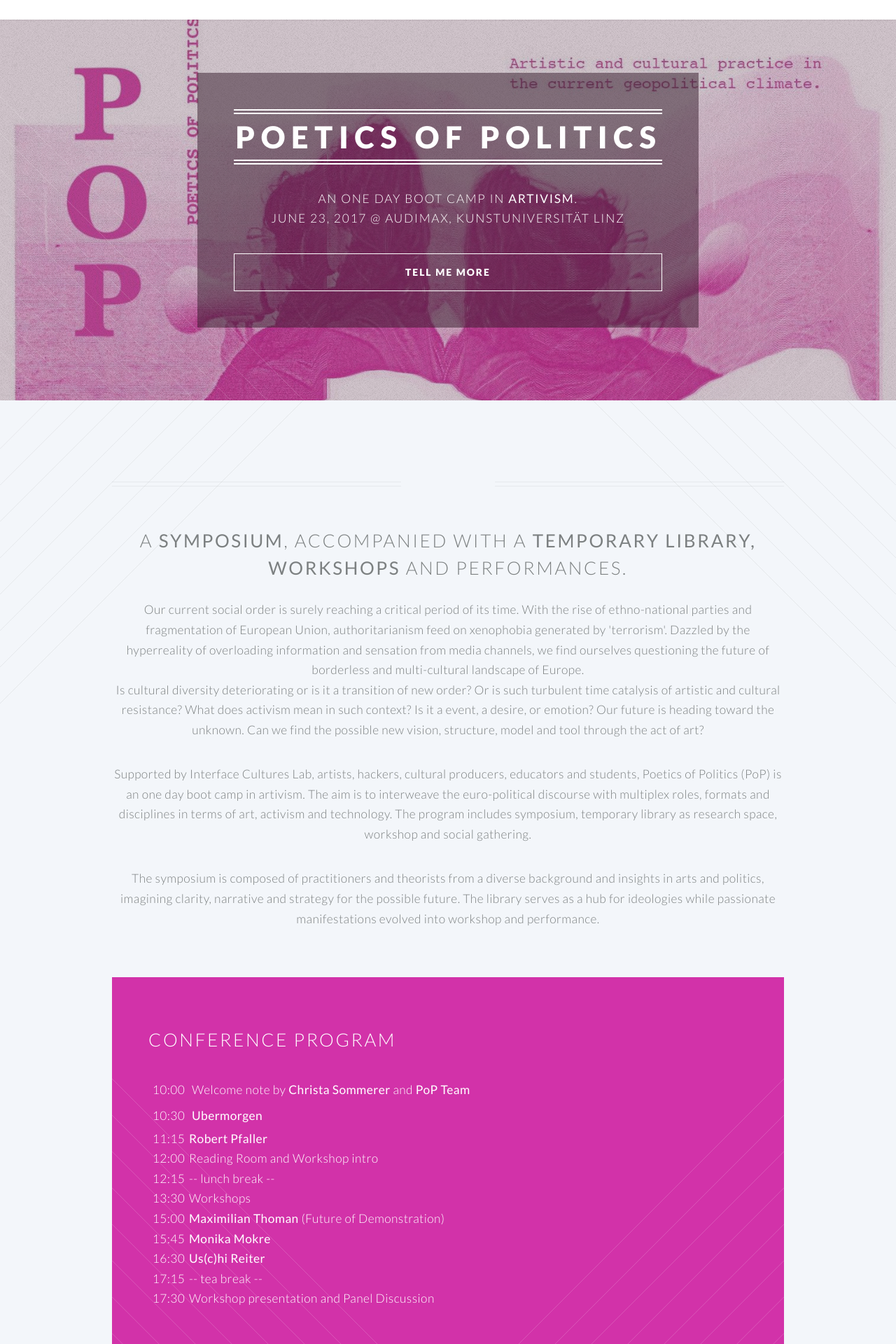
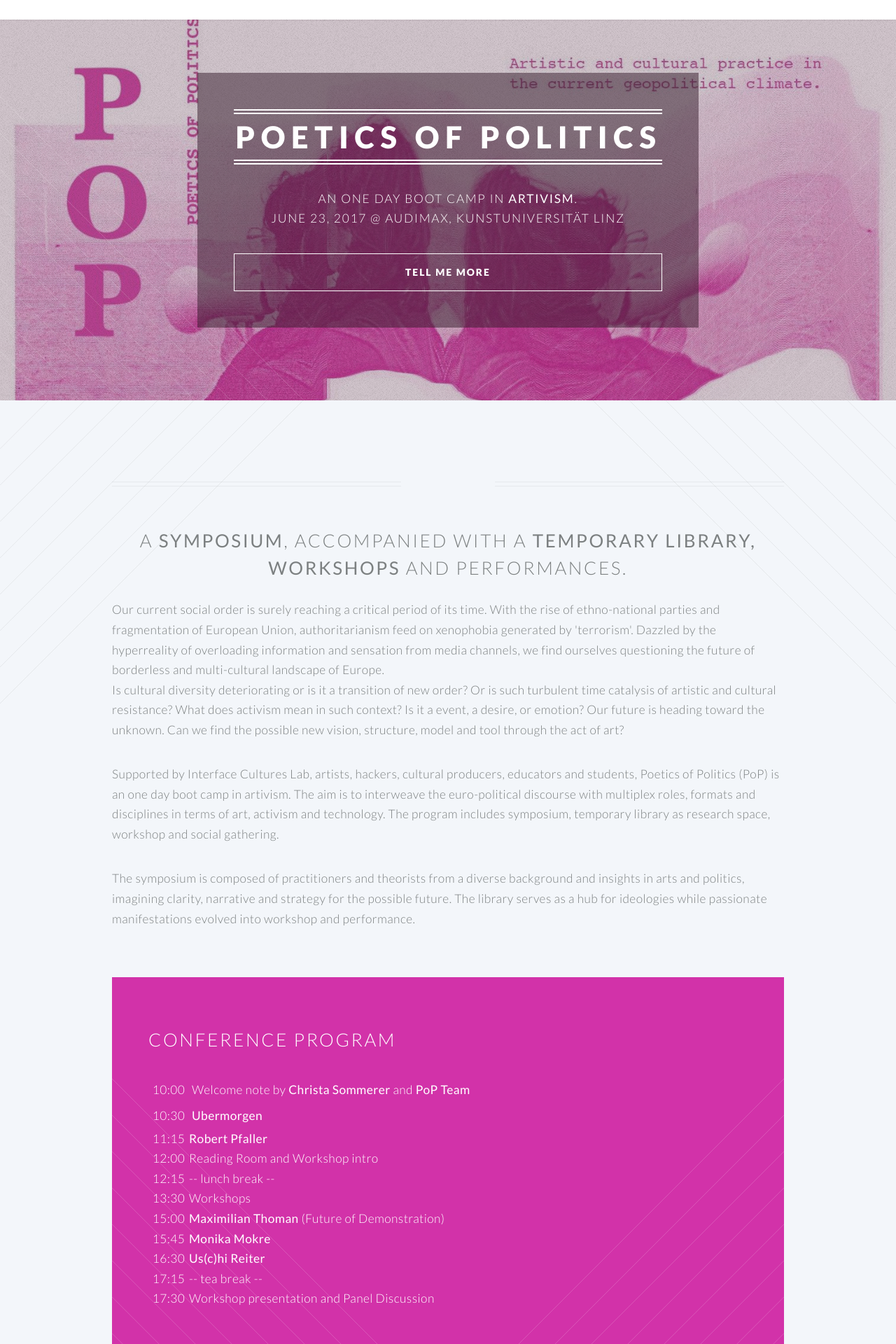
Before and after one commit to supergraph/pop-2017, a Jekyll site: the page built from index.html, in a window 1280 px wide. Shown: the top 1920 px of the page at 70% size. Built offline with Jekyll 4.4.1, drawn with Linux system fonts in a browser that asks for light colours.

Commit message:
update intro

```diff
--- a/index.html
+++ b/index.html
@@ -7,16 +7,21 @@ layout: landing-page
 				<header class="special container">
 					<h2>A <strong>Symposium</strong>, accompanied with a <strong>temporary library, </strong>
 					<br /><strong>workshops</strong> and performances.</h2>
-					<p>Our current social order is surely reaching a critical period of its time. With the rise of ethno-national parties and fragmentation of European Union, authoritarianism feed on xenophobia generated by 'terrorism'. Dazzled by the hyperreality of overloading information and sensation from media channels, we find ourselves questioning the future of borderless and multi-cultural landscape of Europe.
+<p style="text-align: left">
+Our current social order is surely reaching a critical period of its time. With the rise of ethno-national parties and fragmentation of European Union, authoritarianism feed on xenophobia generated by 'terrorism'.
+Dazzled by the hyperreality of overloading information and sensation from media channels, we find ourselves questioning the future of borderless and multi-cultural landscape of Europe.
 </p>
-<p>
-                      Is cultural diversity deteriorating or is it a transition of new order? Or is such turbulent time catalysis of artistic and cultural resistance? What does activism mean in such context? Is it a event, a desire, or emotion?
-                      Our future is heading toward the unknown. Can we find the possible new vision, structure, model and tool through the act of art?
+<p style="text-align: left">
+Is cultural diversity deteriorating or is it a transition of new order? Or is such turbulent time catalysis of artistic and cultural resistance? What does activism mean in such context? Is it a event, a desire, or emotion?
+Our future is heading toward the unknown. Can we find the possible new vision, structure, model and tool through the act of art?
 </p>
-<p>Supported by Interface Cultures Lab, artists, hackers, cultural producers, educators and students, Poetics of Politics (PoP) is an one day boot camp in artivism. The aim is to interweave the euro-political discourse with multiplex roles, formats and disciplines in terms of art, activism and technology. The program includes symposium, temporary library as research space, workshop and social gathering.
+<p style="text-align: left">
+Supported by Interface Cultures Lab, artists, hackers, cultural producers, educators and students, Poetics of Politics (PoP) is an one day boot camp in artivism.
+The aim is to interweave the euro-political discourse with multiplex roles, formats and disciplines in terms of art, activism and technology. The program includes symposium, temporary library as research space, workshop and social gathering.
 </p>
-<p>The symposium is composed of practitioners and theorists from a diverse background and insights in arts and politics, imagining clarity, narrative and strategy for the possible future. The library serves as a hub for ideologies while passionate manifestations evolved into workshop and performance.
-                    </p>
+<p style="text-align: left">
+The symposium is composed of practitioners and theorists from a diverse background and insights in arts and politics, imagining clarity, narrative and strategy for the possible future. The library serves as a hub for ideologies while passionate manifestations evolved into workshop and performance.
+</p>
 				</header>
 
 				<!-- One -->
```
